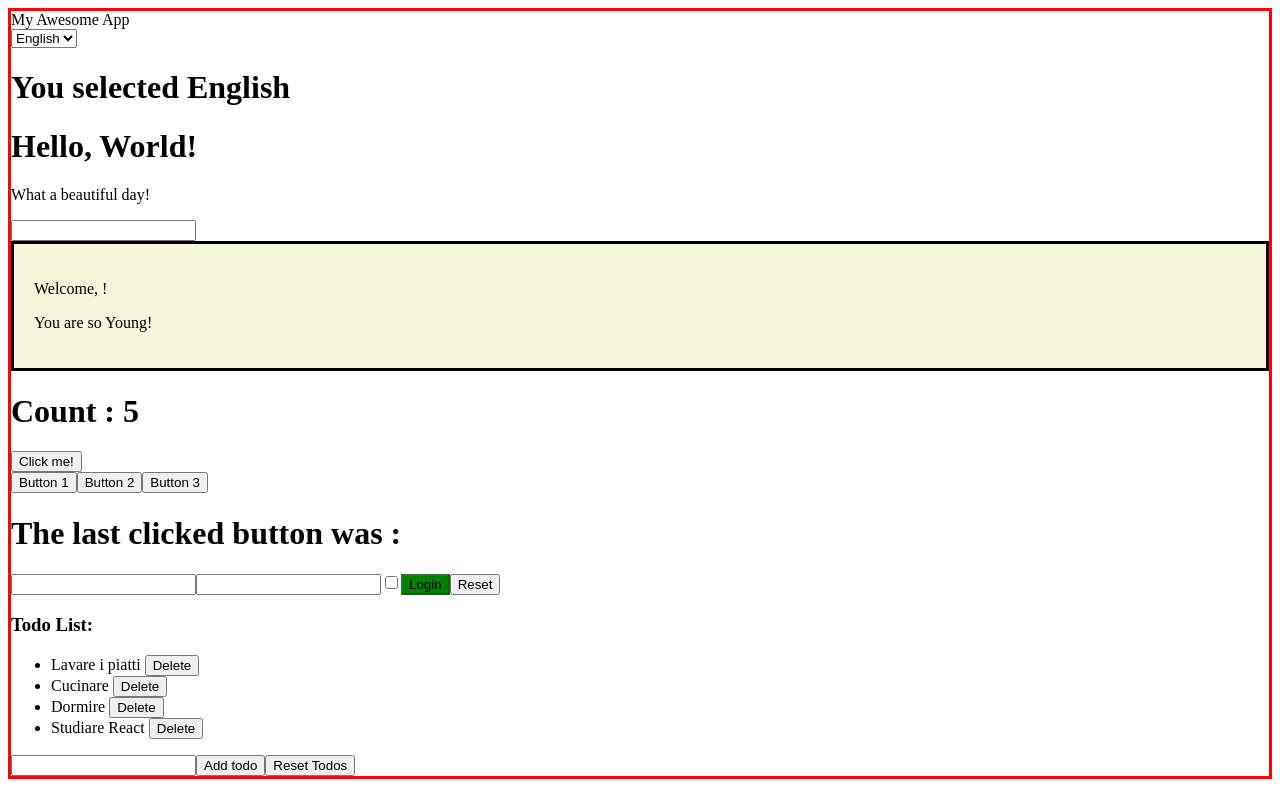
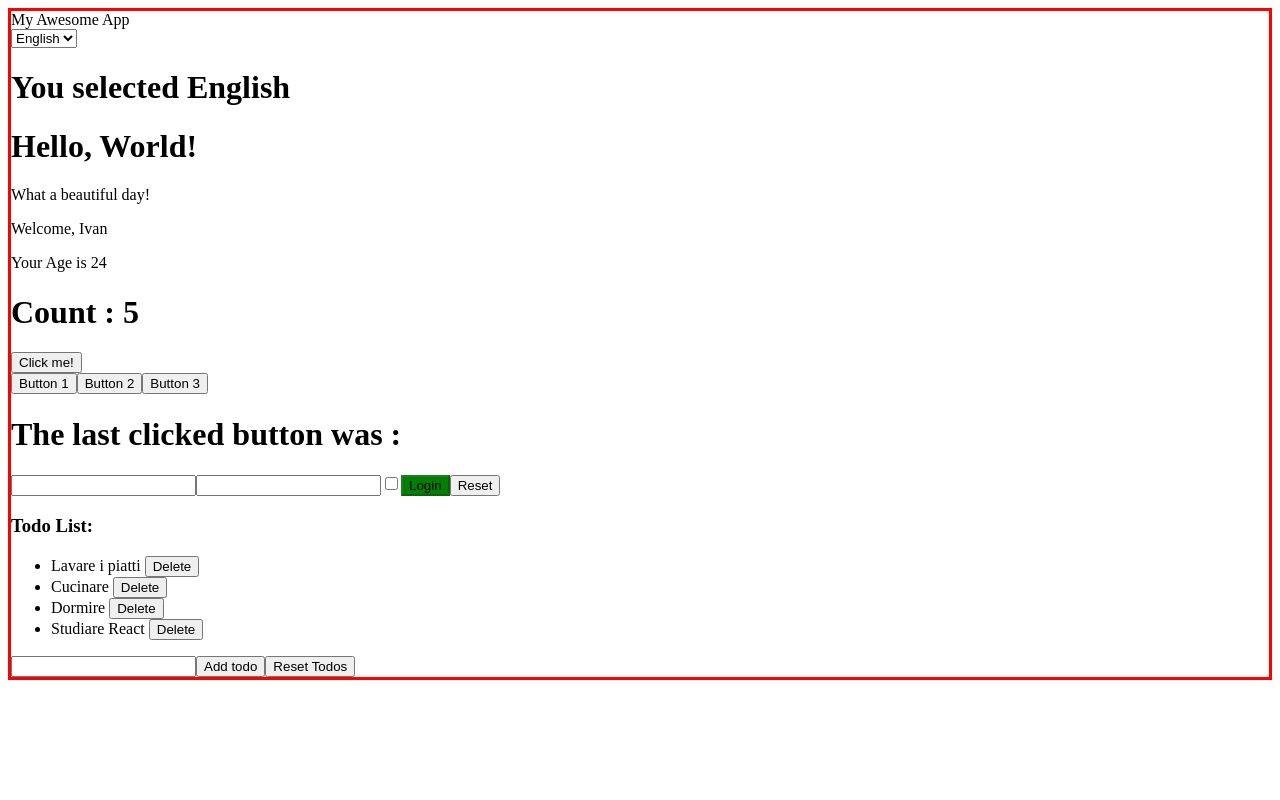
Before and after one commit to Ivanfras98/react-exercises, a React (Create React App) app: page / in a window 1280 px wide. Built offline with nearby package versions, Linux system fonts and the light colour scheme.

Commit message:
es func-compo-01-done

```diff
--- a/src/App.js
+++ b/src/App.js
@@ -3,11 +3,12 @@
 import { Container } from "./Container";
 import { Counter } from "./Counter";
 import { DisplayLanguage } from "./DisplayLanguage";
-import { InteractiveWelcome } from "./InteractiveWelcome";
+// import { InteractiveWelcome } from "./InteractiveWelcome";
 import { LanguageContext } from "./LanguageContext";
 import { Login } from "./Login";
 import { Message } from "./Message";
 import { TodoList } from "./TodoList";
+import { Welcome } from "./Welcome";
 // import { UncontrolledLogin } from "./UncontrolledLogin";
 
 
@@ -47,7 +48,8 @@
         </LanguageContext.Provider>
         <Hello />
         <Message />
-        <InteractiveWelcome />
+        <Welcome name="Ivan" age= {24}/>
+        {/* <InteractiveWelcome /> */}
         <Counter initialValue={5} />
         <ClickTracker />
         <Login passFunc={this.onLogin} />
--- a/src/Welcome.js
+++ b/src/Welcome.js
@@ -1,17 +1,10 @@
 import React from "react";
 import { Age } from "./Age";
 
-export class Welcome extends React.Component {
-  render() {
-    return (
-      <div className="welcome">
-        <p>Welcome, {this.props.name}!</p>
-        {<Age age={this.props.age} />}
-      </div>
-    );
-  }
+export function Welcome({name, age}){
+  console.log(age)
+  return <div>
+    <p>Welcome, {name}</p>
+    {<Age age ={age}/>}
+  </div>
 }
-
-Welcome.defaultProps = {
-  name: "Pippo",
-};
```
